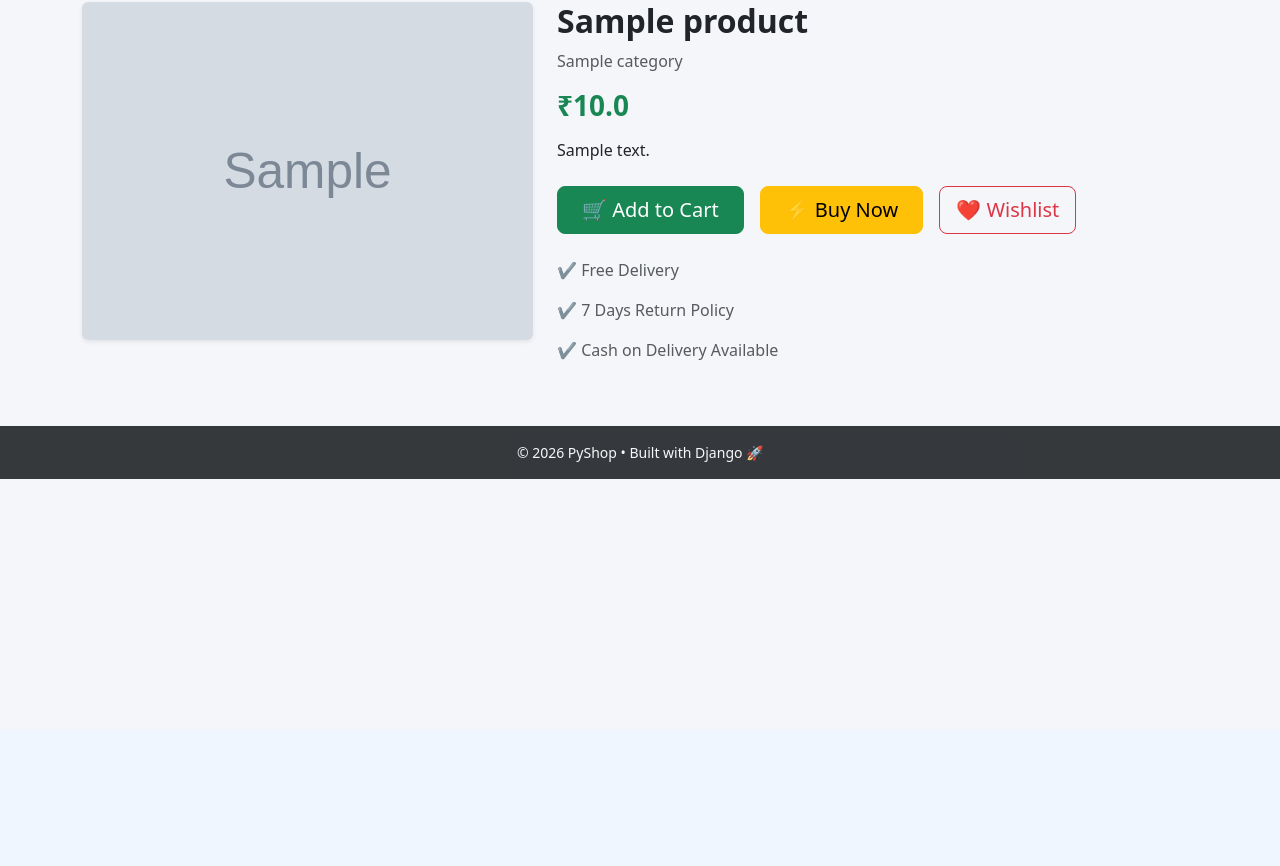
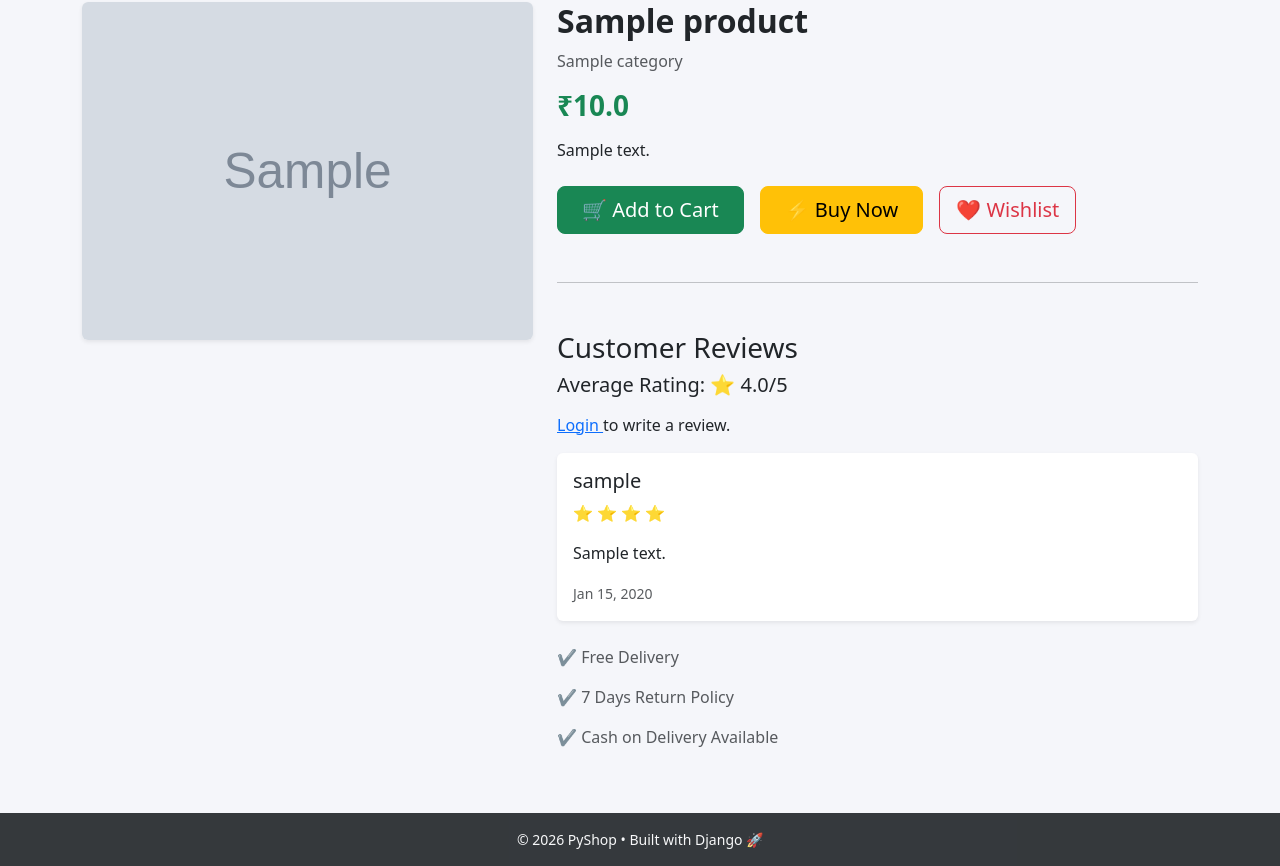
Before and after one commit to Rajtiwari0202/PyShop-Ecommerce, a Django app: page /product/1/ in a window 1280 px wide. Shown: the part 71-937 px from the top of the page. Before the commit the page ends 550 px from the top, so only its background shows below. Run offline with Django 5.2, Linux system fonts and the light colour scheme; tables that the repository leaves empty hold one stand-in row (values such as "Sample post"); grey boxes marked "Sample" are stand-in pictures.

Commit message:
Implemented product reviews and ratings system

```diff
--- a/pyshop/core/products/models.py
+++ b/pyshop/core/products/models.py
@@ -85,8 +85,28 @@ class Wishlist(models.Model):
     def __str__(self):
         return f"{self.user.username} - {self.product.name}"
 
+
 class Review(models.Model):
-    user = models.ForeignKey(User, on_delete=models.CASCADE)
-    product = models.ForeignKey(Product, on_delete=models.CASCADE)
-    rating = models.IntegerField()  # 1–5
-    comment = models.TextField(blank=True)
+
+    product = models.ForeignKey(
+        Product,
+        on_delete=models.CASCADE,
+        related_name='reviews'
+    )
+
+    user = models.ForeignKey(
+        User,
+        on_delete=models.CASCADE
+    )
+
+    rating = models.IntegerField()
+
+    comment = models.TextField()
+
+    created_at = models.DateTimeField(auto_now_add=True)
+
+    class Meta:
+        unique_together = ('product', 'user')
+
+    def __str__(self):
+        return f"{self.user.username} - {self.product.name}"
--- a/pyshop/core/products/templates/products/product_detail.html
+++ b/pyshop/core/products/templates/products/product_detail.html
@@ -52,7 +52,94 @@
       </form>
 
     </div>
+            <hr class="my-5">
 
+            <h3>Customer Reviews</h3>
+
+            <h5 class="mb-3">
+                Average Rating: ⭐ {{ average_rating }}/5
+            </h5>
+
+            {% if user.is_authenticated %}
+
+            <form method="POST"
+                  action="{% url 'add_review' product.id %}"
+                  class="mb-5">
+
+                {% csrf_token %}
+
+                <div class="mb-3">
+                    <label class="form-label">Rating</label>
+
+                    <select name="rating" class="form-select" required>
+                        <option value="">Choose Rating</option>
+                        <option value="5">⭐⭐⭐⭐⭐</option>
+                        <option value="4">⭐⭐⭐⭐</option>
+                        <option value="3">⭐⭐⭐</option>
+                        <option value="2">⭐⭐</option>
+                        <option value="1">⭐</option>
+                    </select>
+                </div>
+
+                <div class="mb-3">
+                    <label class="form-label">Comment</label>
+
+                    <textarea name="comment"
+                              class="form-control"
+                              rows="4"
+                              required></textarea>
+                </div>
+
+                <button class="btn btn-dark">
+                    Submit Review
+                </button>
+
+            </form>
+
+            {% else %}
+
+            <p>
+                <a href="{% url 'login' %}">
+                    Login
+                </a>
+                to write a review.
+            </p>
+
+            {% endif %}
+
+          {% for review in reviews %}
+
+<div class="card mb-3 shadow-sm border-0">
+
+    <div class="card-body">
+
+        <h5>
+            {{ review.user.username }}
+        </h5>
+
+        <p class="text-warning">
+            {% for i in "12345" %}
+                {% if forloop.counter <= review.rating %}
+                    ⭐
+                {% endif %}
+            {% endfor %}
+        </p>
+
+        <p>{{ review.comment }}</p>
+
+        <small class="text-muted">
+            {{ review.created_at|date:"M d, Y" }}
+        </small>
+
+    </div>
+
+</div>
+
+{% empty %}
+
+<p>No reviews yet.</p>
+
+{% endfor %}
     <!-- EXTRA INFO -->
     <div class="mt-4 text-muted">
       <p>✔ Free Delivery</p>
--- a/pyshop/core/products/urls.py
+++ b/pyshop/core/products/urls.py
@@ -24,4 +24,9 @@ urlpatterns = [
     path('verify-payment/', views.verify_payment, name='verify_payment'),
     path('track-order/<int:order_id>/', views.track_order, name='track_order'),
     path('invoice/<int:order_id>/', views.download_invoice, name='download_invoice'),
+    path(
+    'add-review/<int:product_id>/',
+    views.add_review,
+    name='add_review'
+),
 ]
--- a/pyshop/core/products/views.py
+++ b/pyshop/core/products/views.py
@@ -7,8 +7,16 @@ import razorpay
 from django.http import HttpResponse
 from reportlab.pdfgen import canvas
 from django.conf import settings
-from .models import Product, Cart, CartItem, Order, OrderItem, Wishlist, Category
-
+from .models import (
+    Product,
+    Cart,
+    CartItem,
+    Order,
+    OrderItem,
+    Wishlist,
+    Category,
+    Review
+)
 import json
 from django.http import JsonResponse
 from django.views.decorators.csrf import csrf_exempt
@@ -137,19 +145,29 @@ def product_list(request):
 
 
 def product_detail(request, id):
+
     product = get_object_or_404(Product, id=id)
 
-    # OPTIONAL: show related products (good UX)
     related_products = Product.objects.filter(
         category=product.category
     ).exclude(id=product.id)[:4]
 
+    reviews = product.reviews.all().order_by('-created_at')
+
+    average_rating = 0
+
+    if reviews.exists():
+        average_rating = round(
+            sum([review.rating for review in reviews]) / reviews.count(),
+            1
+        )
+
     return render(request, 'products/product_detail.html', {
         'product': product,
-        'related_products': related_products
+        'related_products': related_products,
+        'reviews': reviews,
+        'average_rating': average_rating
     })
-
-
 # ================= CART =================
 
 @login_required
@@ -358,3 +376,26 @@ def download_invoice(request, order_id):
     p.save()
 
     return response
+
+@login_required
+def add_review(request, product_id):
+
+    product = get_object_or_404(Product, id=product_id)
+
+    if request.method == "POST":
+
+        rating = request.POST.get("rating")
+        comment = request.POST.get("comment")
+
+        Review.objects.update_or_create(
+            product=product,
+            user=request.user,
+            defaults={
+                "rating": rating,
+                "comment": comment
+            }
+        )
+
+        messages.success(request, "Review submitted successfully!")
+
+    return redirect('product_detail', id=product.id)
```
Also changed, not shown: pyshop/core/products/migrations/0006_review_created_at_alter_review_comment_and_more.py (added).
